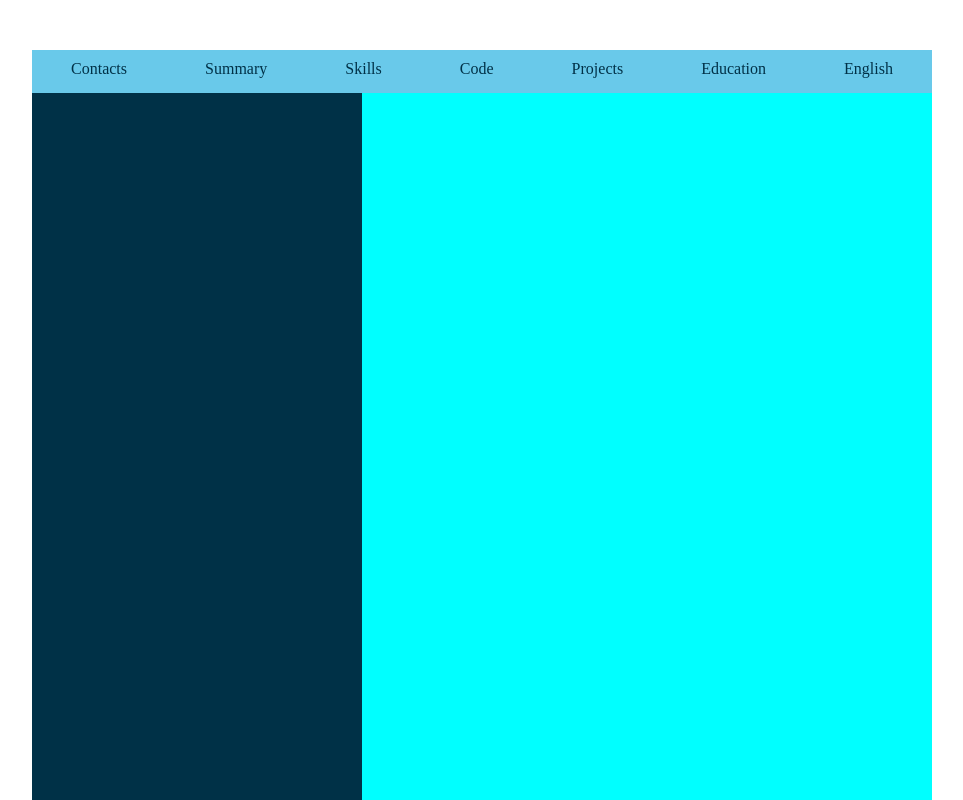
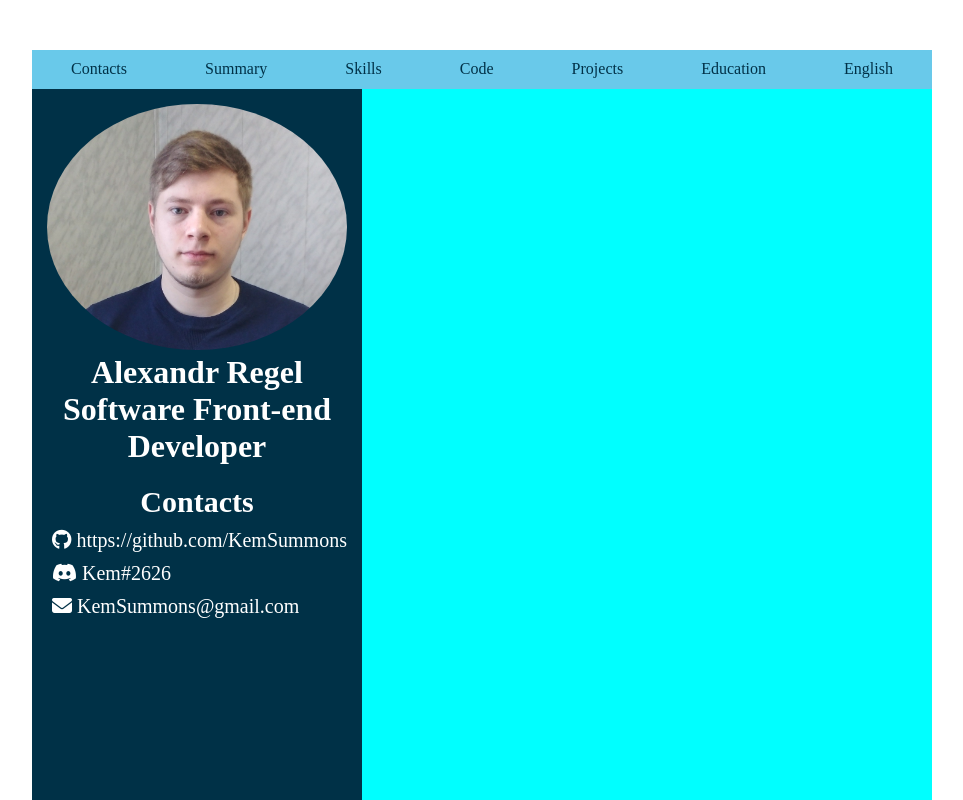
Before and after one commit to KemSummons/rsschool-cv, a plain HTML site: page index.html in a window 1280 px wide. Shown: the top 800 px of the page, without its empty margins (158-1121 px from the left). Drawn offline with Linux system fonts and the light colour scheme.

Commit message:
feat: add contacts

```diff
--- a/index.html
+++ b/index.html
@@ -7,6 +7,7 @@
     <meta name="viewport" content="width=device-width, initial-scale=1.0">
     <title>CV</title>
     <link rel="stylesheet" href="style.css">
+    <script src="https://kit.fontawesome.com/57bc8a72a1.js" crossorigin="anonymous"></script>
 </head>
 
 <body>
@@ -26,8 +27,31 @@
         </header>
         <main id="main">
             <div id="leftside">
+                <div class="photo">
+                    <img src="../rsschool-cv/img/photo.jpg" alt="photo" width="300px">
+                    <h1>Alexandr Regel<br>Software Front-end Developer</h1>
+                </div>
+                <div id="contacts">
+                    <h2>Contacts</h2>
+                    <ul class="contact-list">
+                        <li>
+                            <span class="icon"><i class="fa-brands fa-github"></i></span>
+                            <span class="text">https://github.com/KemSummons</span>
+                        </li>
+                        <li>
+                            <span class="icon"><i class="fa-brands fa-discord"></i></i></span>
+                            <span class="text">Kem#2626</span>
+                        </li>
+                        <li>
+                            <span class="icon"><i class="fa-solid fa-envelope"></i></span>
+                            <span class="text">KemSummons@gmail.com</span>
+                        </li>
+                    </ul>
+                </div>
+            </div>
 
-            </div>
+
+
             <div id="rightside">
 
             </div>
--- a/style.css
+++ b/style.css
@@ -11,7 +11,7 @@
 
 #header {
     background-color: rgb(105, 201, 234);
-    padding-bottom: 15px;
+    padding-bottom: 11px;
 }
 
 .nav-list {
@@ -27,7 +27,7 @@
 #header a {
     text-decoration: none;
     color: #003147;
-    padding: 10px 10px 16px;
+    padding: 10px 10px 12px;
 }
 
 #header a:hover {
@@ -45,3 +45,28 @@
     height: 1000px;
     background-color: #003147;
 }
+
+.photo {
+    padding-top: 15px;
+    text-align: center;
+    color: white;
+}
+
+.photo img {
+    border-radius: 50%;
+}
+
+#contacts {
+    color: white;
+    font-size: 20px;
+}
+
+#contacts h2 {
+    padding-top: 20px;
+    text-align: center;
+}
+
+#contacts li {
+    list-style-type: none;
+    padding: 10px 0 0 20px;
+}
```
Also changed, not shown: img/Discord-icon.png (deleted), img/GH-icon.png (deleted), img/mail.jpg (deleted), img/mail.png (deleted).
